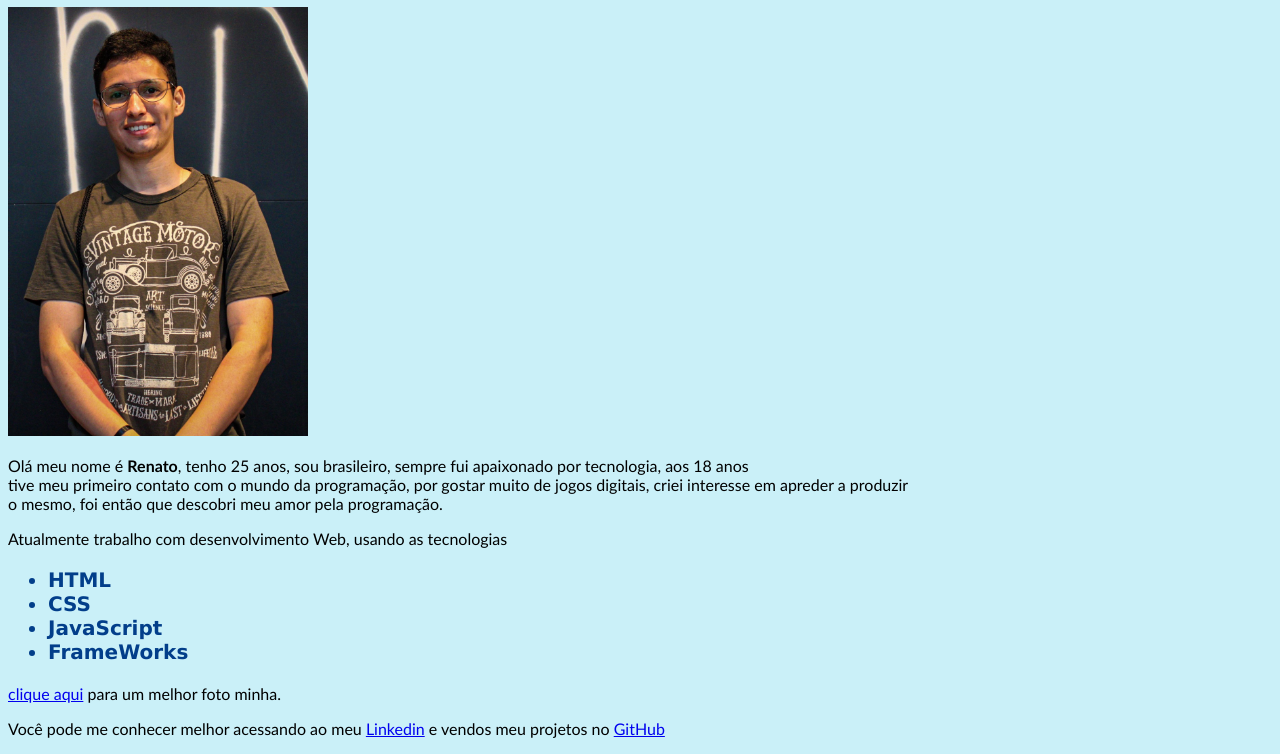
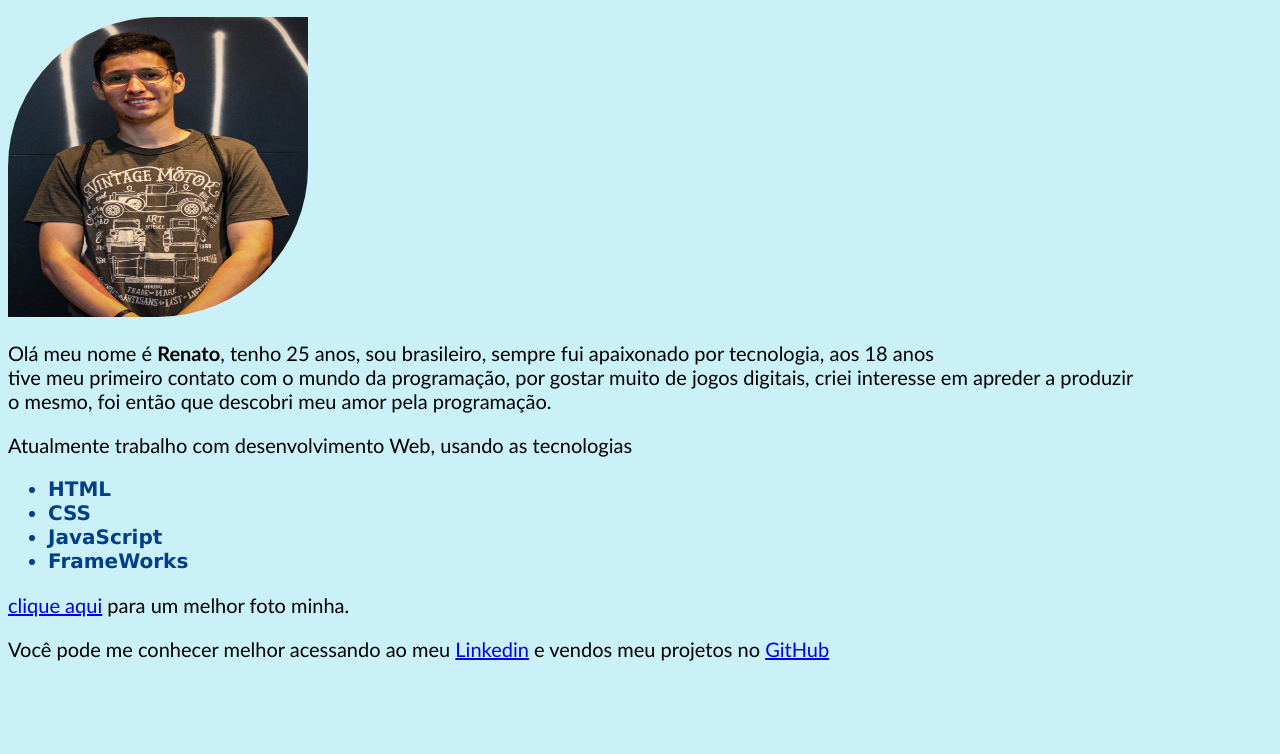
Before and after one commit to renatogsouza/renatogsouza.github.io, a plain HTML site: page index.html in a window 1280 px wide. Shown: the part 118-872 px from the top of the page. After the commit the page ends 800 px from the top, so only its background shows below. Drawn offline with Linux system fonts and the light colour scheme.

Commit message:
ajuste de imangens e fontes

```diff
--- a/index.html
+++ b/index.html
@@ -9,7 +9,8 @@
 </head>
 <body>
     <h1>Renato GSouza</h1>
-    <img src="euMesmo.jpeg" id="foto" alt="Este sou eu" width="300px">
+    <img class="foto" src="euMesmo.jpeg"  alt="Este sou eu" >
+
     <p>Olá meu nome é <strong>Renato</strong>, tenho 25 anos, sou brasileiro,
         sempre fui apaixonado por tecnologia, aos 18 anos <br>tive meu primeiro contato com o mundo da
         programação, por gostar muito de jogos digitais, criei interesse em apreder a produzir<br> o mesmo, foi então
--- a/style.css
+++ b/style.css
@@ -1,4 +1,5 @@
 h1{
+    font-family: 'Segoe UI', Tahoma, Geneva, Verdana, sans-serif;
     text-align: center;
     font-size:  50px;
 }
@@ -6,7 +7,8 @@
     background-color: #caf0f8 ;
 }
 p{
-    font-family: 'Gill Sans', 'Gill Sans MT', Calibri, 'Trebuchet MS', sans-serif;
+    font-family: 'Calibri';
+    font-size: 20px;
 }
 ul{
     font-size: 20px;
@@ -14,6 +16,9 @@
     color:#023e8a;
     font-weight: bolder;
 }
-#foto {
-
+.foto {
+    border-radius: 50% 0 50% 0;
+    width: 300px;
+    height: 300px;
+    position: center;
 }
```
